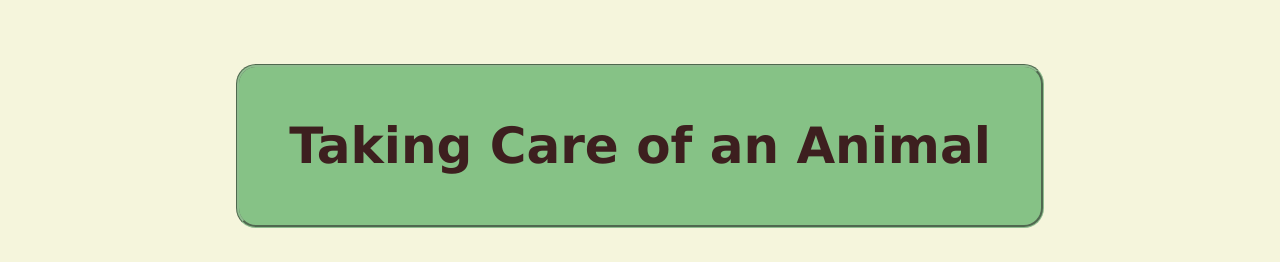
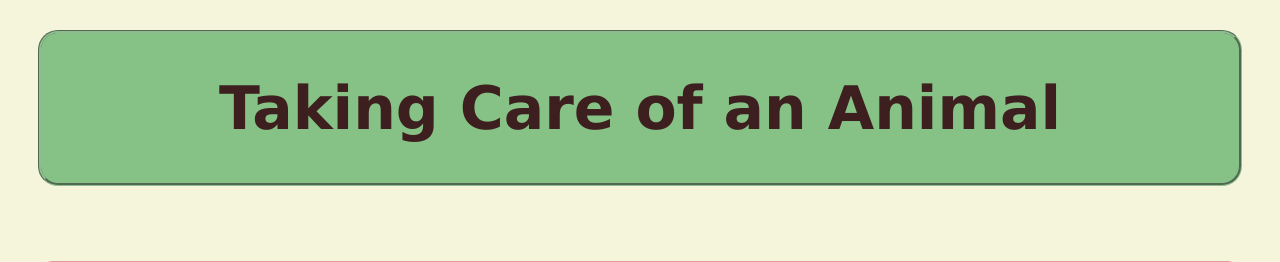
Before and after one commit to julz08/madlibs-fanny-juliana, a Flask app: template templates/complete.html in a window 1280 px wide. Shown: the top 262 px of the page. Run offline with Flask 3, Linux system fonts and the light colour scheme; the template is opened without the code that fills it, so the values that code supplies are empty.

```diff
--- a/static/styles/style.css
+++ b/static/styles/style.css
@@ -10,15 +10,15 @@
     font-family:'Lucida Sans', 'Lucida Sans Regular', 'Lucida Grande', 'Lucida Sans Unicode', Geneva, Verdana, sans-serif;
 }
 
-#title{
-    color:rgb(61, 31, 31);
+.title{
     border-style:groove;
     border-color:darkseagreen;
+    border-radius: 20px;
+    margin: 30px;
+    text-align: center;
     background-color: rgb(134, 194, 134);
-    border-radius: 20px;
-    padding: 50px;
-    margin-left: 30px;
-    margin-right: 30px;
+    font-family:'Lucida Sans', 'Lucida Sans Regular', 'Lucida Grande', 'Lucida Sans Unicode', Geneva, Verdana, sans-serif;
+    font-size: 30px;
 }
 
 #paragraph{
@@ -54,6 +54,10 @@
     border-color:darkseagreen;
     border-radius: 20px;
     margin: 30px;
+    text-align: center;
+    background-color: rgb(134, 194, 134);
+    font-family:'Lucida Sans', 'Lucida Sans Regular', 'Lucida Grande', 'Lucida Sans Unicode', Geneva, Verdana, sans-serif;
+    font-size: 30px;
 }
 
 div{
--- a/templates/complete.html
+++ b/templates/complete.html
@@ -8,8 +8,10 @@
     <link rel="stylesheet" href="../static/styles/style.css">
 </head>
 <body id="completebg">
+    <div class="title">
+        <h1> Taking Care of an Animal</h1>
+    </div>
     <div id="complete">
-        <h1 id="title" style="font-size: 50px;"> Taking Care of an Animal</h1>
         <p id="paragraph"> How to take care of {{animal}}?
         Well first of all, {{animal}} is known for being {{adjective}},
         so it is important for you to help them {{verb1}} and feed them {{food1}}.
--- a/templates/madlib.html
+++ b/templates/madlib.html
@@ -8,7 +8,7 @@
     <link rel="stylesheet" href="../static/styles/style.css">
 </head>
 <body id="background">
-    <div style="text-align: center; background-color: rgb(134, 194, 134); font-family:'Lucida Sans', 'Lucida Sans Regular', 'Lucida Grande', 'Lucida Sans Unicode', Geneva, Verdana, sans-serif; font-size: 30px;" class="border">
+    <div class="border">
         <h1> Madlibs </h1>
     </div>
     <div class="madlibInput">
```
